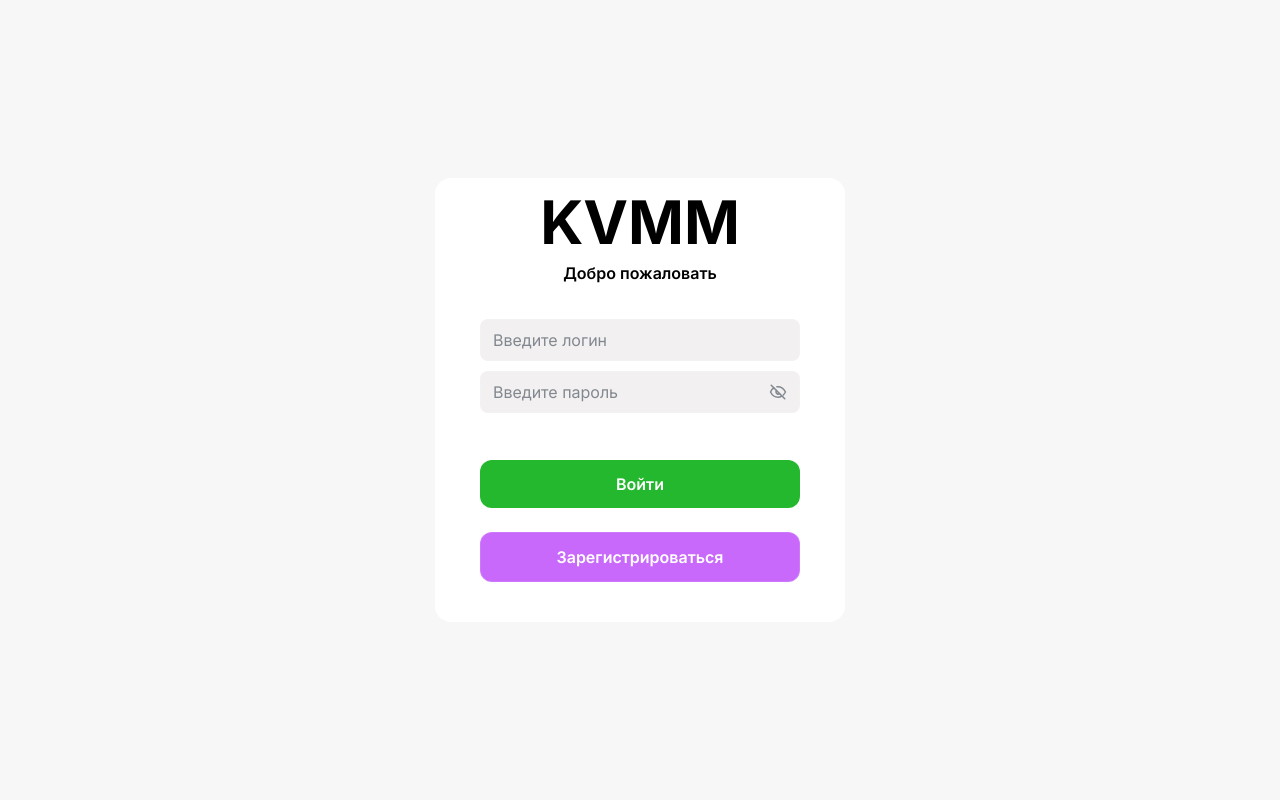
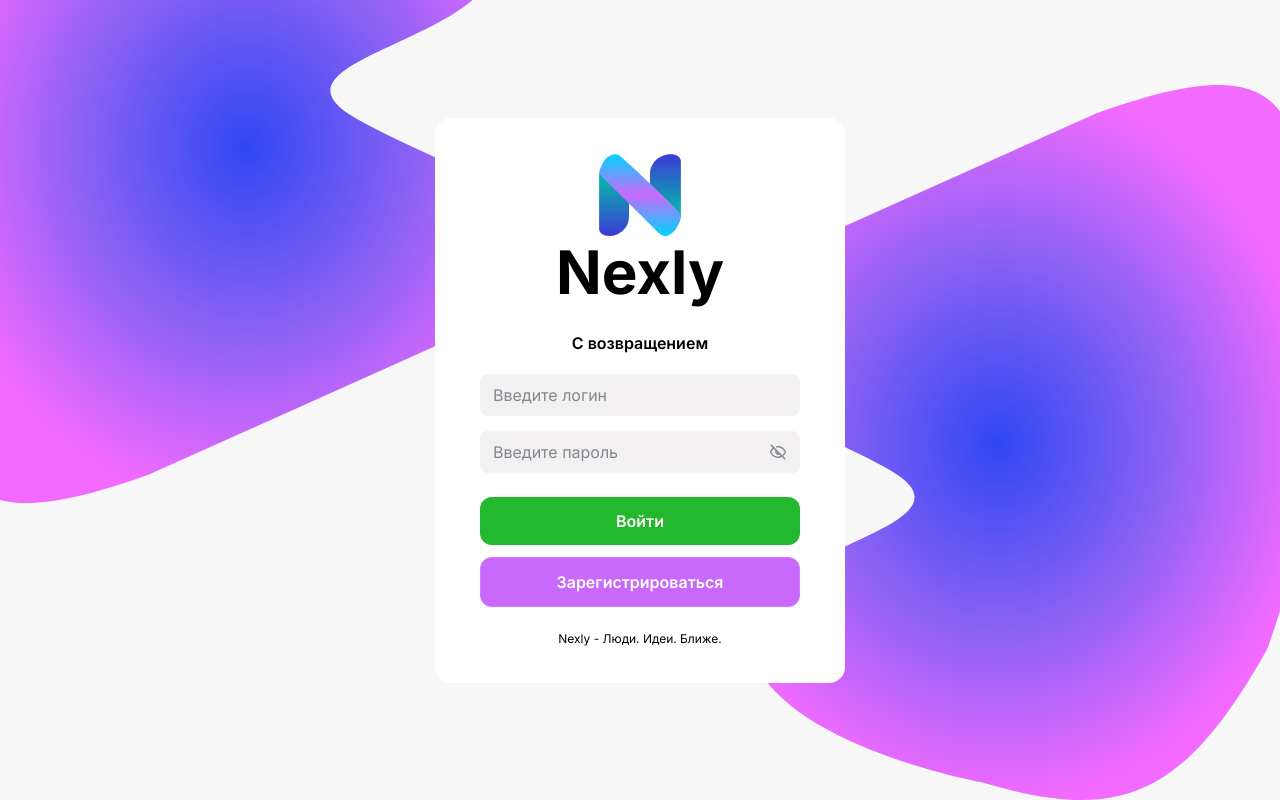
Before and after one commit to frontend-park-mail-ru/2026_2_KVMM, a website: page public/index.html in a window 1280 px wide. Drawn offline with Linux system fonts and the light colour scheme; no server answers.

Commit message:
feat: вход в стиле Nexly логотип, фон, карточка

```diff
--- /dev/null
+++ b/public/components/AuthCard/AuthCard.css
@@ -0,0 +1,66 @@
+.auth-card {
+  display: flex;
+  flex-direction: column;
+  gap: 24px;
+  width: 100%;
+  max-width: 410px;
+  padding: 36px 45px;
+  border-radius: var(--radius-card);
+  background: var(--color-surface);
+  color: var(--color-text);
+}
+
+.auth-card__form {
+  display: flex;
+  flex-direction: column;
+  gap: 24px;
+  margin: 0;
+}
+
+.auth-card__group {
+  display: flex;
+  flex-direction: column;
+}
+
+.auth-card__title {
+  margin: 0;
+  padding-bottom: 21px;
+  font: var(--font-title);
+  text-align: center;
+}
+
+.auth-card__fields {
+  display: flex;
+  flex-direction: column;
+  gap: 15px;
+}
+
+.auth-card__server-error {
+  margin: 15px 0 0;
+  color: var(--color-error);
+  font: var(--font-caption);
+  text-align: center;
+}
+
+.auth-card__server-error:empty {
+  display: none;
+}
+
+.auth-card__actions {
+  display: flex;
+  flex-direction: column;
+  gap: 12px;
+}
+
+.auth-card__slogan {
+  margin: 0;
+  font: var(--font-caption);
+  text-align: center;
+}
+
+@media (max-width: 441px) {
+  .auth-card {
+    padding-right: 24px;
+    padding-left: 24px;
+  }
+}
--- /dev/null
+++ b/public/components/AuthLayout/AuthLayout.css
@@ -0,0 +1,51 @@
+.auth-layout {
+  position: relative;
+  display: flex;
+  flex-direction: column;
+  align-items: center;
+  justify-content: center;
+  min-height: 100vh;
+  padding: 16px;
+}
+
+.auth-layout__backdrop {
+  position: fixed;
+  inset: 0;
+  z-index: -1;
+  overflow: hidden;
+  pointer-events: none;
+}
+
+.auth-layout__blob {
+  position: absolute;
+  width: 630px;
+  height: 715px;
+  background: url("blob.svg") center / 100% 100% no-repeat;
+}
+
+.auth-layout__blob_top {
+  top: -212px;
+  left: -68px;
+}
+
+.auth-layout__blob_bottom {
+  right: -33px;
+  bottom: 0;
+  transform: rotate(180deg);
+}
+
+@media (max-width: 767px) {
+  .auth-layout__blob {
+    width: 315px;
+    height: 358px;
+  }
+
+  .auth-layout__blob_top {
+    top: -106px;
+    left: -34px;
+  }
+
+  .auth-layout__blob_bottom {
+    right: -16px;
+  }
+}
--- /dev/null
+++ b/public/components/AuthLayout/AuthLayout.js
@@ -0,0 +1,16 @@
+/**
+ * Обёртка экранов входа и регистрации: фон с декоративными пятнами и карточка по центру.
+ * @param {string} content Разметка карточки.
+ * @returns {string} HTML страницы.
+ */
+export function authLayoutTemplate(content) {
+  return `
+    <main class="auth-layout">
+      <div class="auth-layout__backdrop" aria-hidden="true">
+        <div class="auth-layout__blob auth-layout__blob_top"></div>
+        <div class="auth-layout__blob auth-layout__blob_bottom"></div>
+      </div>
+      ${content}
+    </main>
+  `;
+}
--- a/public/components/Input/Input.css
+++ b/public/components/Input/Input.css
@@ -48,6 +48,10 @@
 
 .input__control_password {
   padding-right: 44px;
+}
+
+.input__control_password::-ms-reveal {
+  display: none;
 }
 
 .input__control_select {
--- /dev/null
+++ b/public/components/Logo/Logo.css
@@ -0,0 +1,17 @@
+.logo {
+  display: flex;
+  flex-direction: column;
+  align-items: center;
+  margin: 0;
+  color: var(--color-text);
+}
+
+.logo__icon {
+  display: block;
+  width: 82px;
+  height: 82px;
+}
+
+.logo__text {
+  font: var(--font-logo);
+}
--- /dev/null
+++ b/public/components/Logo/Logo.js
@@ -0,0 +1,13 @@
+/**
+ * Разметка логотипа Nexly: знак и надпись под ним.
+ * @param {string} [mix] Классы элемента родительского блока, например auth-card__logo.
+ * @returns {string} HTML логотипа.
+ */
+export function logoTemplate(mix = "") {
+  return `
+    <h1 class="logo ${mix}">
+      <img class="logo__icon" src="/components/Logo/logo.svg" width="82" height="82" alt="">
+      <span class="logo__text">Nexly</span>
+    </h1>
+  `;
+}
--- a/public/components/Sidebar/Sidebar.css
+++ b/public/components/Sidebar/Sidebar.css
@@ -8,6 +8,11 @@
   padding: 16px 24px;
   border-radius: var(--radius-card);
   background: var(--color-surface);
+}
+
+.sidebar__logo {
+  margin: 0;
+  font: var(--font-logo);
 }
 
 .sidebar__nav {
--- a/public/components/Sidebar/Sidebar.js
+++ b/public/components/Sidebar/Sidebar.js
@@ -11,7 +11,7 @@ function itemTemplate(item) {
 function template() {
   return `
     <aside class="sidebar">
-      <p class="logo sidebar__logo">KVMM</p>
+      <p class="sidebar__logo">KVMM</p>
       <nav class="sidebar__nav">
         ${ITEMS.map(itemTemplate).join("")}
       </nav>
--- a/public/index.css
+++ b/public/index.css
@@ -4,8 +4,10 @@
 @import url("components/Input/Input.css");
 @import url("components/Button/Button.css");
 @import url("components/Checkbox/Checkbox.css");
+@import url("components/Logo/Logo.css");
+@import url("components/AuthLayout/AuthLayout.css");
+@import url("components/AuthCard/AuthCard.css");
 @import url("components/Sidebar/Sidebar.css");
 @import url("components/Post/Post.css");
-@import url("pages/LoginPage/LoginPage.css");
 @import url("pages/SignupPage/SignupPage.css");
 @import url("pages/FeedPage/FeedPage.css");
--- a/public/index.html
+++ b/public/index.html
@@ -3,8 +3,8 @@
   <head>
     <meta charset="UTF-8" />
     <meta name="viewport" content="width=device-width, initial-scale=1" />
-    <title>KVMM</title>
-    <link rel="icon" href="data:," />
+    <title>Nexly</title>
+    <link rel="icon" href="/components/Logo/logo.svg" type="image/svg+xml" />
     <link rel="stylesheet" href="/index.css" />
   </head>
   <body>
--- a/public/pages/LoginPage/LoginPage.css
+++ /dev/null
@@ -1,61 +0,0 @@
-.login-card {
-  display: flex;
-  flex-direction: column;
-  align-items: center;
-  width: 100%;
-  max-width: 410px;
-  padding: 8px 45px 40px;
-  border-radius: var(--radius-card);
-  background: var(--color-surface);
-  color: var(--color-text);
-}
-
-.login-card__logo {
-  margin-bottom: 2px;
-}
-
-.login-card__subtitle {
-  font: var(--font-body-strong);
-}
-
-.login-card__form {
-  display: flex;
-  flex-direction: column;
-  width: 100%;
-  margin-top: 34px;
-}
-
-.login-card__fields {
-  display: flex;
-  flex-direction: column;
-  gap: 10px;
-}
-
-.login-card__server-error {
-  margin-top: 40px;
-  color: var(--color-error);
-  font: var(--font-body);
-  text-align: center;
-}
-
-.login-card__server-error:empty {
-  display: none;
-}
-
-.login-card__actions {
-  display: flex;
-  flex-direction: column;
-  gap: 24px;
-  margin-top: 47px;
-}
-
-.login-card__server-error:not(:empty) + .login-card__actions {
-  margin-top: 21px;
-}
-
-@media (max-width: 441px) {
-  .login-card {
-    padding-right: 24px;
-    padding-left: 24px;
-  }
-}
--- a/public/pages/LoginPage/LoginPage.js
+++ b/public/pages/LoginPage/LoginPage.js
@@ -8,6 +8,8 @@ import {
   validateLoginPassword,
 } from "../../modules/validation.js";
 import { Input } from "../../components/Input/Input.js";
+import { authLayoutTemplate } from "../../components/AuthLayout/AuthLayout.js";
+import { logoTemplate } from "../../components/Logo/Logo.js";
 
 const FIELDS = {
   login: {
@@ -29,22 +31,23 @@ const FIELDS = {
 };
 
 function template() {
-  return `
-    <main class="page page_auth">
-      <section class="login-card">
-        <h1 class="logo login-card__logo">KVMM</h1>
-        <p class="login-card__subtitle">Добро пожаловать</p>
-        <form class="login-card__form" novalidate>
-          <div class="login-card__fields"></div>
-          <p class="login-card__server-error" role="alert"></p>
-          <div class="login-card__actions">
-            <button class="button button_primary" type="submit">Войти</button>
-            <a class="button button_secondary" href="/signup" data-link>Зарегистрироваться</a>
-          </div>
-        </form>
-      </section>
-    </main>
-  `;
+  return authLayoutTemplate(`
+    <section class="auth-card">
+      ${logoTemplate("auth-card__logo")}
+      <form class="auth-card__form" novalidate>
+        <div class="auth-card__group">
+          <p class="auth-card__title">С возвращением</p>
+          <div class="auth-card__fields"></div>
+          <p class="auth-card__server-error" role="alert"></p>
+        </div>
+        <div class="auth-card__actions">
+          <button class="button button_primary" type="submit">Войти</button>
+          <a class="button button_secondary" href="/signup" data-link>Зарегистрироваться</a>
+        </div>
+      </form>
+      <p class="auth-card__slogan">Nexly - Люди. Идеи. Ближе.</p>
+    </section>
+  `);
 }
 
 /**
@@ -72,10 +75,10 @@ export class LoginPage {
   render() {
     this.#parent.insertAdjacentHTML("beforeend", template());
 
-    const form = this.#parent.querySelector(".login-card__form");
-    const fieldsContainer = form.querySelector(".login-card__fields");
+    const form = this.#parent.querySelector(".auth-card__form");
+    const fieldsContainer = form.querySelector(".auth-card__fields");
     this.#submit = form.querySelector("button[type=submit]");
-    this.#serverError = form.querySelector(".login-card__server-error");
+    this.#serverError = form.querySelector(".auth-card__server-error");
 
     this.#fields = {
       login: new Input(fieldsContainer, FIELDS.login),
--- a/public/pages/SignupPage/SignupPage.js
+++ b/public/pages/SignupPage/SignupPage.js
@@ -16,6 +16,7 @@ import {
 } from "../../modules/validation.js";
 import { attachPhoneMask } from "../../modules/phoneMask.js";
 import { Input } from "../../components/Input/Input.js";
+import { logoTemplate } from "../../components/Logo/Logo.js";
 
 const GENDERS = [
   { value: "male", label: "Мужской" },
@@ -121,7 +122,7 @@ function template() {
     <main class="page page_auth">
       <section class="signup-card">
         <header class="signup-card__header">
-          <h1 class="logo">KVMM</h1>
+          ${logoTemplate()}
           <p class="signup-card__subtitle">Регистрация</p>
         </header>
         <form class="signup-card__form" novalidate>
--- a/public/styles/base.css
+++ b/public/styles/base.css
@@ -49,7 +49,3 @@ p {
   justify-content: center;
   padding: 16px;
 }
-
-.logo {
-  font: var(--font-logo);
-}
```
Also changed, not shown: public/components/AuthLayout/blob.svg (added), public/components/Logo/logo.svg (added).
